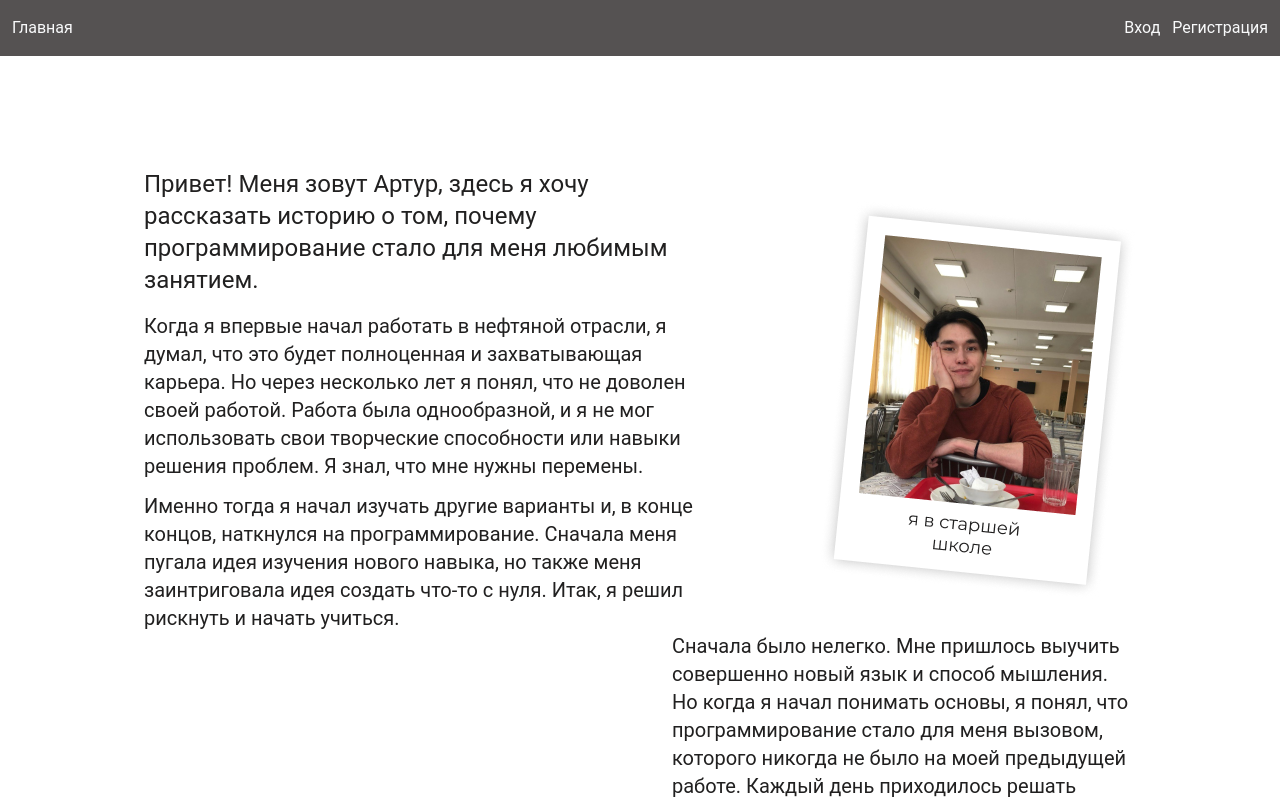
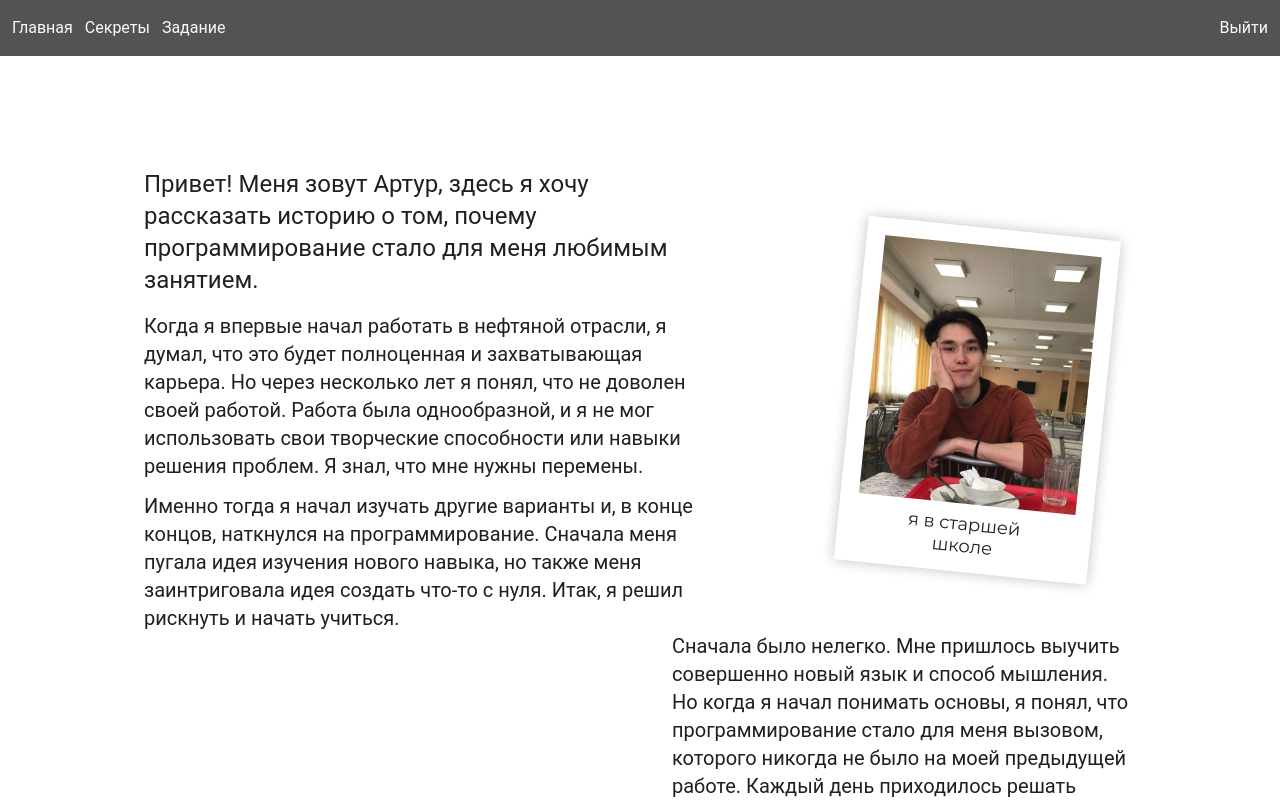
Before and after one commit to adletmayerx/test-kids-web, a Vue app in the folder client/: page / in a window 1280 px wide. Shown: the top 800 px of the page. Built offline with nearby package versions, Linux system fonts and the light colour scheme.

Commit message:
feat: add isLoggedIn ref and update Header nav

```diff
--- a/client/src/App.vue
+++ b/client/src/App.vue
@@ -1,10 +1,14 @@
 <script setup lang="ts">
 import { RouterView } from "vue-router";
 import { HeaderVue } from "./components";
+import { ref } from "vue";
+
+const isLoggedIn = ref(true)
+
 </script>
 
 <template>
-  <HeaderVue></HeaderVue>
+  <HeaderVue :isLoggedIn="isLoggedIn"></HeaderVue>
   <main class="flex flex-col">
     <RouterView />
   </main>
--- a/client/src/components/HeaderVue.vue
+++ b/client/src/components/HeaderVue.vue
@@ -1,15 +1,25 @@
 <script setup lang="ts">
 import { RouterLink } from "vue-router";
+
+defineProps<{ isLoggedIn: boolean }>()
 </script>
 
 <template>
   <header class="bg-matterhorn">
-    <nav class="mx-auto max-w-7xl w-full flex justify-between py-4 px-3 md:gap-3">
+    <nav v-if="!isLoggedIn" class="mx-auto max-w-7xl w-full flex justify-between py-4 px-3 md:gap-3">
       <RouterLink to="/" class="text-gray-50 text-md">Главная</RouterLink>
       <div class="flex gap-3">
         <RouterLink to="/login" class="text-gray-50 text-md">Вход</RouterLink>
         <RouterLink to="/register" class="text-gray-50 text-md">Регистрация</RouterLink>
       </div>
     </nav>
+    <nav v-else class="mx-auto max-w-7xl w-full flex justify-between py-4 px-3 md:gap-3">
+      <div class="flex gap-3">
+        <RouterLink to="/" class="text-gray-50 text-md">Главная</RouterLink>
+        <RouterLink to="/secrets" class="text-gray-50 text-md">Секреты</RouterLink>
+        <RouterLink to="/task" class="text-gray-50 text-md">Задание</RouterLink>
+      </div>
+      <RouterLink to="/hell" class="text-gray-50 text-md">Выйти</RouterLink>
+    </nav>
   </header>
 </template>
```
